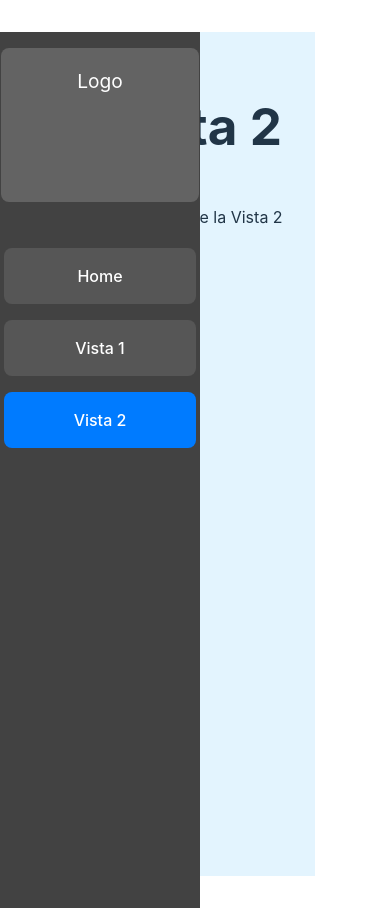
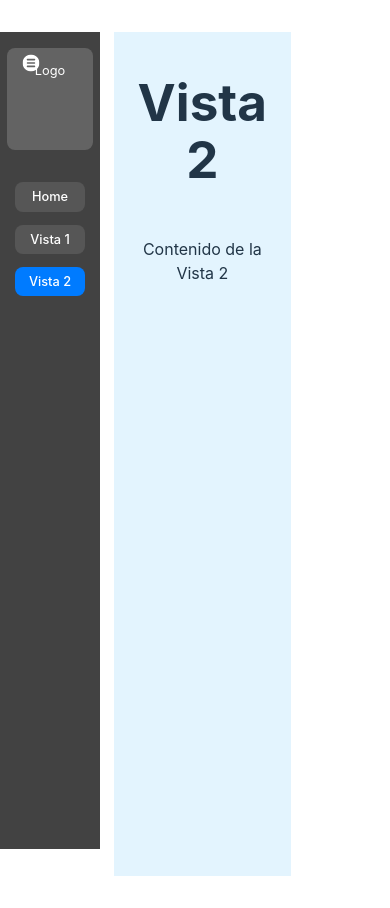
Before and after one commit to BenjaminGhiggo/web_paises, a React (Vite) app: page /vista2 in a window 390 px wide. Built offline with nearby package versions, Linux system fonts and the light colour scheme.

Commit message:
cambios tempransos

```diff
--- a/src/App.css
+++ b/src/App.css
@@ -15,6 +15,11 @@
   display: flex;
   flex-direction: column;
   height: 100vh; /* Ocupa toda la altura de la pantalla */
+  transition: margin-left 0.3s ease;
+}
+
+.content.shifted {
+  margin-left: 7.7%; /* Ajusta este valor según el ancho del sidebar */
 }
 
 .logo {
--- a/src/App.jsx
+++ b/src/App.jsx
@@ -1,4 +1,4 @@
-import React from 'react';
+import React, { useState } from 'react';
 import { Route, BrowserRouter as Router, Routes } from 'react-router-dom';
 import './App.css';
 import MainContent from './components/MainContent/MainContent';
@@ -9,14 +9,20 @@ import Vista2 from './screens/Vista2/Vista2';
 
 // Componente principal de la aplicación
 const App = () => {
+  const [sidebarOpen, setSidebarOpen] = useState(true);
+
+  const toggleSidebar = () => {
+    setSidebarOpen(!sidebarOpen);
+  };
+
   return (
     <ApolloProvider>
       <Router>
         <div className="app">
-          <Sidebar />
-          <div className="content">
+          <Sidebar isOpen={sidebarOpen} toggleSidebar={toggleSidebar} />
+          <div className={`content ${sidebarOpen ? 'shifted' : ''}`}>
             <Routes>
-              <Route path="/" element={<MainContent />} />
+              <Route path="/" element={<MainContent sidebarOpen={sidebarOpen} />} />
               <Route path="/vista1" element={<Vista1 />} />
               <Route path="/vista2" element={<Vista2 />} />
             </Routes>
--- a/src/components/ContinentFilterPanel/ContinentFilterPanel.scss
+++ b/src/components/ContinentFilterPanel/ContinentFilterPanel.scss
@@ -3,8 +3,8 @@
     padding: 1em;
     border-radius: 8px;
     box-shadow: 0 2px 4px rgba(0, 0, 0, 0.1);
-    position: absolute; /* Cambiar a absolute para posicionar debajo de la barra de búsqueda */
-    top: calc(100% + 1em); /* Posicionar justo debajo de la barra de búsqueda con un margen */
+    position: absolute;
+    top: calc(100% + 1em);
     left: 0;
     width: 100%;
     z-index: 10;
@@ -61,4 +61,16 @@
         }
       }
     }
+
+    @media (max-width: 768px) {
+      .continents {
+        grid-template-columns: repeat(2, 1fr);
+      }
+    }
+
+    @media (max-width: 480px) {
+      .continents {
+        grid-template-columns: 1fr;
+      }
+    }
   }
--- a/src/components/CountryCard/CountryCard.scss
+++ b/src/components/CountryCard/CountryCard.scss
@@ -43,4 +43,32 @@
     font-size: 1em;
     color: #888;
   }
+
+  @media (max-width: 768px) {
+    img {
+      height: 100px;
+    }
+
+    h3 {
+      font-size: 1em;
+    }
+
+    .flag {
+      width: 20px;
+    }
+  }
+
+  @media (max-width: 480px) {
+    img {
+      height: 80px;
+    }
+
+    h3 {
+      font-size: 0.9em;
+    }
+
+    .flag {
+      width: 15px;
+    }
+  }
 }
--- a/src/components/MainContent/MainContent.jsx
+++ b/src/components/MainContent/MainContent.jsx
@@ -1,4 +1,5 @@
 import { gql, useQuery } from '@apollo/client';
+import PropTypes from 'prop-types';
 import React, { useEffect, useRef, useState } from 'react';
 import ContinentFilterPanel from '../../components/ContinentFilterPanel/ContinentFilterPanel';
 import CountryCard from '../../components/CountryCard/CountryCard';
@@ -31,7 +32,7 @@ const continentMapping = {
   "África": "Africa"
 };
 
-const MainContent = () => {
+const MainContent = ({ sidebarOpen }) => {
   const { loading, error, data } = useQuery(GET_COUNTRIES);
   const [searchQuery, setSearchQuery] = useState('');
   const [selectedCountry, setSelectedCountry] = useState(null);
@@ -98,7 +99,7 @@ const MainContent = () => {
   });
 
   return (
-    <div className="main-content">
+    <div className={`main-content ${sidebarOpen ? 'shifted' : ''}`}>
       <div className="search-bar">
         <div className="search-input">
           <input
@@ -137,4 +138,8 @@ const MainContent = () => {
   );
 };
 
+MainContent.propTypes = {
+  sidebarOpen: PropTypes.bool.isRequired,
+};
+
 export default MainContent;
--- a/src/components/MainContent/MainContent.scss
+++ b/src/components/MainContent/MainContent.scss
@@ -1,10 +1,16 @@
 .main-content {
   flex: 1;
   padding: 2em;
+  width: 100%;
   background: #e3f4fe;
   display: flex;
   flex-direction: column;
   align-items: center;
+  transition: margin-left 0.3s ease-in-out;
+
+  &.expanded {
+    margin-left: 0;
+  }
 
   .search-bar {
     width: 100%;
@@ -17,7 +23,7 @@
     border-radius: 25px;
     box-shadow: 0 2px 4px rgba(0, 0, 0, 0.1);
     padding: 0.5em 1em;
-    position: relative; /* Para posicionar el panel de filtro */
+    position: relative;
 
     .search-input {
       display: flex;
@@ -35,6 +41,7 @@
         background: #f9f9f9;
         color: #333;
         border-radius: 25px 0 0 25px;
+
 
         &::placeholder {
           color: #999;
@@ -82,4 +89,34 @@
     width: 100%;
     max-width: 1200px;
   }
+
+  @media (max-width: 1024px) {
+    .countries-grid {
+      grid-template-columns: repeat(2, 1fr);
+    }
+  }
+
+  @media (max-width: 768px) {
+    .countries-grid {
+      grid-template-columns: 1fr;
+    }
+  }
+
+  @media (max-width: 480px) {
+    .search-bar {
+      flex-direction: column;
+      align-items: flex-start;
+
+      .search-input {
+        width: 100%;
+        padding-right: 0;
+        margin-bottom: 1em;
+      }
+
+      button {
+        width: 100%;
+        justify-content: center;
+      }
+    }
+  }
 }
--- a/src/components/Sidebar/Sidebar.jsx
+++ b/src/components/Sidebar/Sidebar.jsx
@@ -1,18 +1,30 @@
-import React from 'react';
+import React, { useState } from 'react';
 import { NavLink } from 'react-router-dom';
+import menuIcon from '../../assets/icon/menu.svg';
 import './Sidebar.scss';
 
-// Componente funcional para la barra lateral de navegación
 const Sidebar = () => {
+  const [isOpen, setIsOpen] = useState(true);
+
+  const toggleSidebar = () => {
+    setIsOpen(!isOpen);
+  };
+
   return (
-    <div className="sidebar">
+    <>
+      <div className={`sidebar ${isOpen ? 'open' : 'closed'}`}>
         <div className="logo">Logo</div>
+        <img src={menuIcon} alt="Menu Icon" className="menu-icon" onClick={toggleSidebar} />
         <nav>
           <NavLink to="/" className={({ isActive }) => (isActive ? 'active' : '')}>Home</NavLink>
           <NavLink to="/vista1" className={({ isActive }) => (isActive ? 'active' : '')}>Vista 1</NavLink>
           <NavLink to="/vista2" className={({ isActive }) => (isActive ? 'active' : '')}>Vista 2</NavLink>
         </nav>
       </div>
+      {!isOpen && (
+        <img src={menuIcon} alt="Menu Icon" className="menu-icon" onClick={toggleSidebar} />
+      )}
+    </>
   );
 };
 
--- a/src/components/Sidebar/Sidebar.scss
+++ b/src/components/Sidebar/Sidebar.scss
@@ -1,23 +1,40 @@
 .sidebar {
-  width: 200px; /* Ajusta el ancho del sidebar */
-  background: #424242; /* Color de fondo */
-  color: #fff; /* Color del texto */
-  height: 100vh; /* Ocupa toda la altura de la pantalla */
+  width: 15%;
+  height: 93vh; /* Ajustar la altura para ocupar el 93% */
+  background: #424242;
+  color: #fff;
+
   display: flex;
   flex-direction: column;
-  align-items: center; /* Alinea los elementos al centro */
-  padding: 1em 0; /* Espaciado interno */
-  position: fixed; /* Fija el sidebar en la parte izquierda */
+  align-items: center;
+  padding: 1em 0;
+  position: fixed;
   left: 0;
+  transition: transform 0.3s ease, opacity 0.3s ease;
+
+  &.closed {
+    transform: translateX(-100%);
+    opacity: 0;
+  }
 
   .logo {
-    background: #636363; /* Fondo del logo */
+    background: #636363;
     padding: 1em;
     margin-bottom: 2em;
-    width: 80%; /* Ajusta el ancho del logo */
+    width: 80%;
     text-align: center;
     font-size: 1.2em;
-    border-radius: 8px; /* Bordes redondeados */
+    border-radius: 8px;
+  }
+
+  .menu-icon {
+    width: 30px;
+    height: 30px;
+    cursor: pointer;
+    margin-bottom: 2em;
+    position: absolute;
+    top: 1em;
+    left: 1em;
   }
 
   nav {
@@ -34,16 +51,56 @@
       text-align: center;
       color: #fff;
       text-decoration: none;
-      background: #565656; /* Fondo de los links */
-      border-radius: 8px; /* Bordes redondeados */
+      background: #565656;
+      border-radius: 8px;
 
       &.active {
-        background: #007bff; /* Color de fondo del link activo */
+        background: #007bff;
       }
 
       &:hover {
-        background: #686868; /* Color de fondo al pasar el cursor */
+        background: #686868;
       }
     }
   }
+
+  @media (max-width: 768px) {
+    width: 150px;
+
+    .logo {
+      width: 70%;
+      font-size: 1em;
+    }
+
+    nav a {
+      width: 70%;
+      padding: 0.5em;
+      font-size: 0.9em;
+    }
+  }
+
+  @media (max-width: 480px) {
+    width: 100px;
+
+    .logo {
+      width: 60%;
+      font-size: 0.8em;
+    }
+
+    nav a {
+      width: 60%;
+      padding: 0.4em;
+      font-size: 0.8em;
+    }
+  }
 }
+
+.menu-icon {
+  width: 30px;
+  height: 30px;
+  cursor: pointer;
+  position: fixed;
+  top: 1em;
+  left: 1em;
+  z-index: 11;
+}
--- a/src/screens/Vista1/Vista1.scss
+++ b/src/screens/Vista1/Vista1.scss
@@ -1,8 +1,16 @@
 .vista {
   flex: 1;
   padding: 2em;
-  background: #e3f4fe; /* Color de fondo */
+  background: #e3f4fe;
   display: flex;
   flex-direction: column;
   align-items: center;
+
+  @media (max-width: 768px) {
+    padding: 1em;
+  }
+
+  @media (max-width: 480px) {
+    padding: 0.5em;
+  }
 }
--- a/src/screens/Vista2/Vista2.scss
+++ b/src/screens/Vista2/Vista2.scss
@@ -1,8 +1,16 @@
 .vista {
   flex: 1;
   padding: 2em;
-  background: #e3f4fe; /* Color de fondo */
+  background: #e3f4fe;
   display: flex;
   flex-direction: column;
   align-items: center;
+
+  @media (max-width: 768px) {
+    padding: 1em;
+  }
+
+  @media (max-width: 480px) {
+    padding: 0.5em;
+  }
 }
```
Also changed, not shown: src/screens/Home/Home.scss (+21 -0 lines), src/assets/icon/menu.svg (added). Lines whose indentation alone changed are shown as unchanged.
